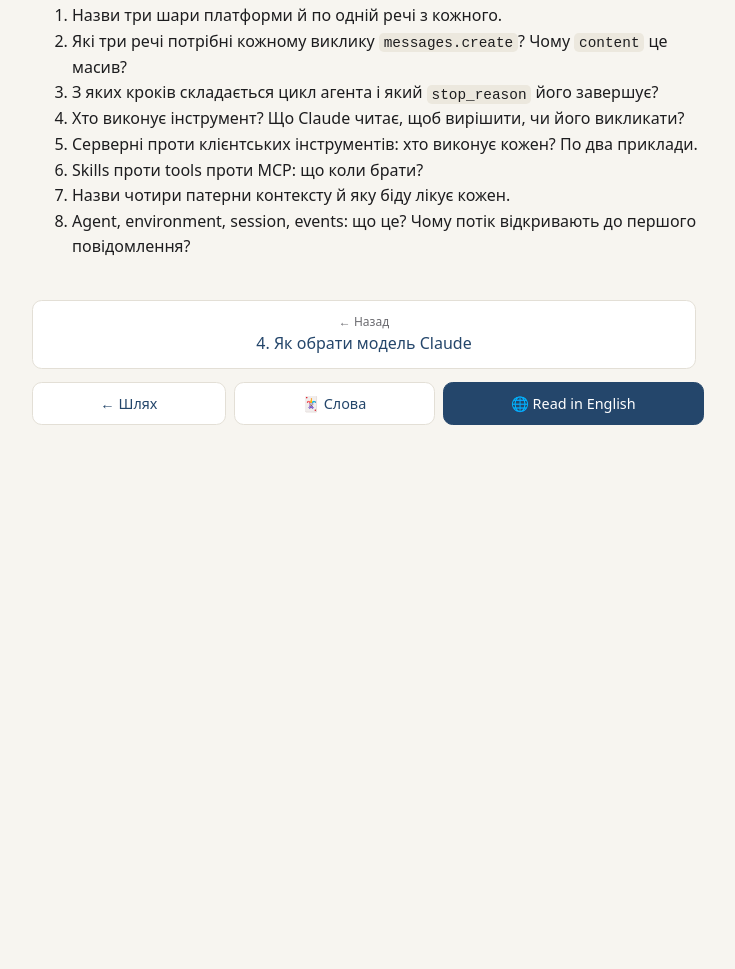
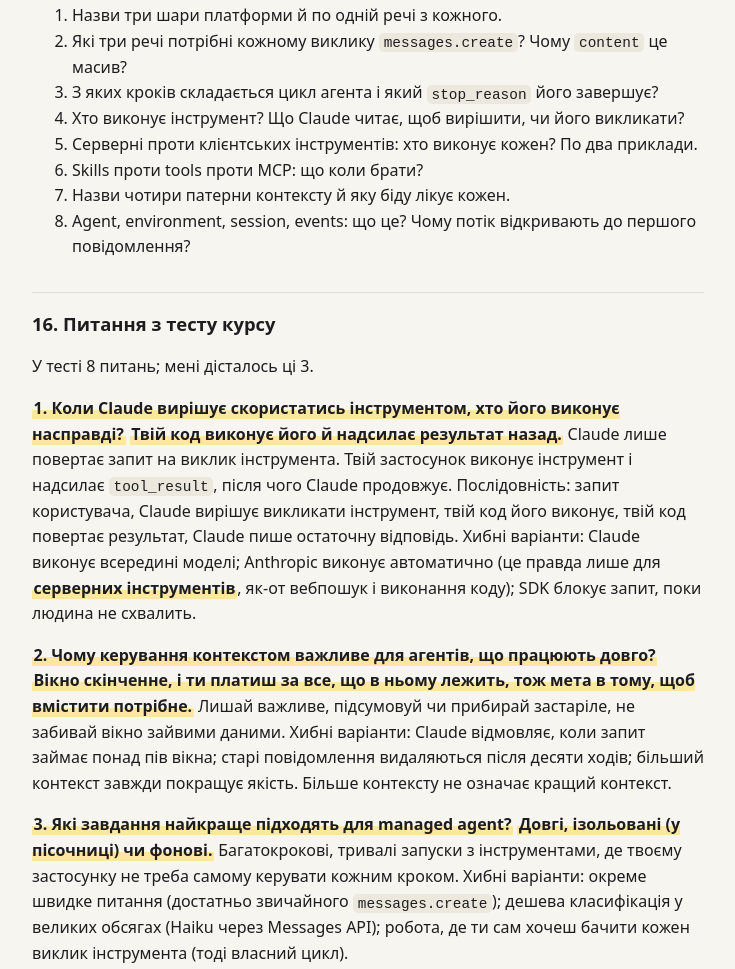
Before and after one commit to ArtemSinkovskyi/study-cards, a plain HTML site: page lectures/architect/5-claude-platform-101-uk.html in a window 1280 px wide. Shown: the part 9061-10030 px from the top of the page, without its empty margins (272-1007 px from the left). Before the commit the page ends 9550 px from the top, so only its background shows below. Drawn offline with Linux system fonts and the light colour scheme.

Commit message:
Architect topic 5: quiz questions

```diff
--- a/lectures/architect/5-claude-platform-101-uk.html
+++ b/lectures/architect/5-claude-platform-101-uk.html
@@ -362,6 +362,14 @@ for block in response.content:
 <li>Назви чотири патерни контексту й яку біду лікує кожен.</li>
 <li>Agent, environment, session, events: що це? Чому потік відкривають до першого повідомлення?</li>
 </ol>
+<h2>16. Питання з тесту курсу</h2>
+<p>У тесті 8 питань; мені дісталось ці 3.</p>
+<p><strong>1. Коли Claude вирішує скористатись інструментом, хто його виконує насправді?</strong>
+<strong>Твій код виконує його й надсилає результат назад.</strong> Claude лише повертає запит на виклик інструмента. Твій застосунок виконує інструмент і надсилає <code>tool_result</code>, після чого Claude продовжує. Послідовність: запит користувача, Claude вирішує викликати інструмент, твій код його виконує, твій код повертає результат, Claude пише остаточну відповідь. Хибні варіанти: Claude виконує всередині моделі; Anthropic виконує автоматично (це правда лише для <strong>серверних інструментів</strong>, як-от вебпошук і виконання коду); SDK блокує запит, поки людина не схвалить.</p>
+<p><strong>2. Чому керування контекстом важливе для агентів, що працюють довго?</strong>
+<strong>Вікно скінченне, і ти платиш за все, що в ньому лежить, тож мета в тому, щоб вмістити потрібне.</strong> Лишай важливе, підсумовуй чи прибирай застаріле, не забивай вікно зайвими даними. Хибні варіанти: Claude відмовляє, коли запит займає понад пів вікна; старі повідомлення видаляються після десяти ходів; більший контекст завжди покращує якість. Більше контексту не означає кращий контекст.</p>
+<p><strong>3. Які завдання найкраще підходять для managed agent?</strong>
+<strong>Довгі, ізольовані (у пісочниці) чи фонові.</strong> Багатокрокові, тривалі запуски з інструментами, де твоєму застосунку не треба самому керувати кожним кроком. Хибні варіанти: окреме швидке питання (достатньо звичайного <code>messages.create</code>); дешева класифікація у великих обсягах (Haiku через Messages API); робота, де ти сам хочеш бачити кожен виклик інструмента (тоді власний цикл).</p>
 
 <nav class="pager"><a href="4-choosing-the-right-claude-model-uk.html"><small>← Назад</small>4. Як обрати модель Claude</a><span></span></nav><nav class="tools"><a href="../../architect-hub.html">← Шлях</a><a href="../../architect.html">🃏 Слова</a><a class="lang" href="5-claude-platform-101-en.html">🌐 Read in English</a></nav>
 </main>
```
Also changed, not shown: lectures/architect/5-claude-platform-101-en.html (+8 -0 lines).
